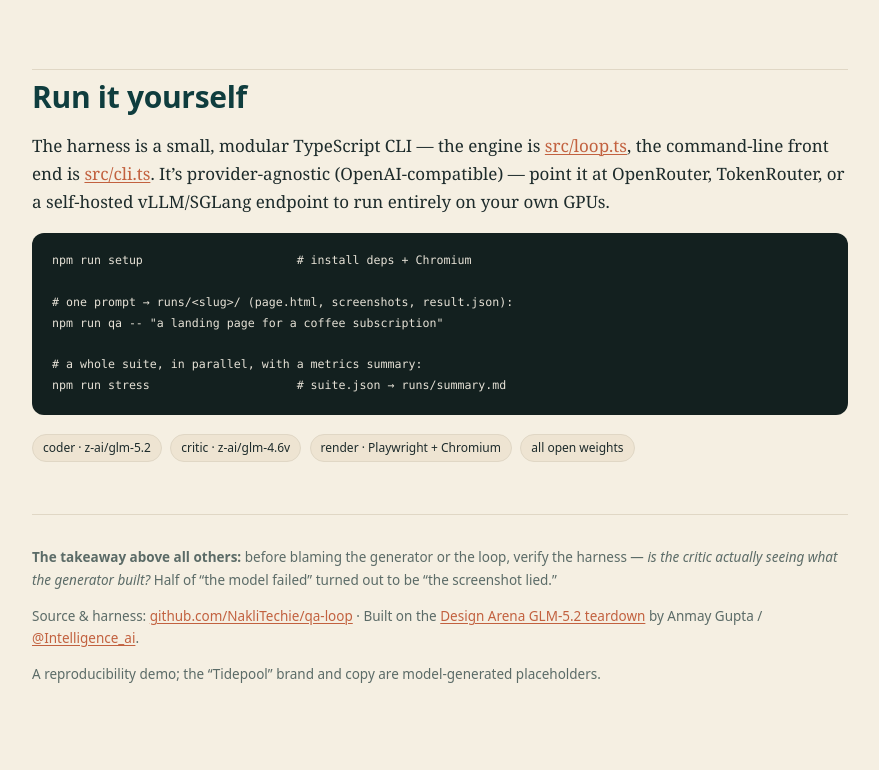
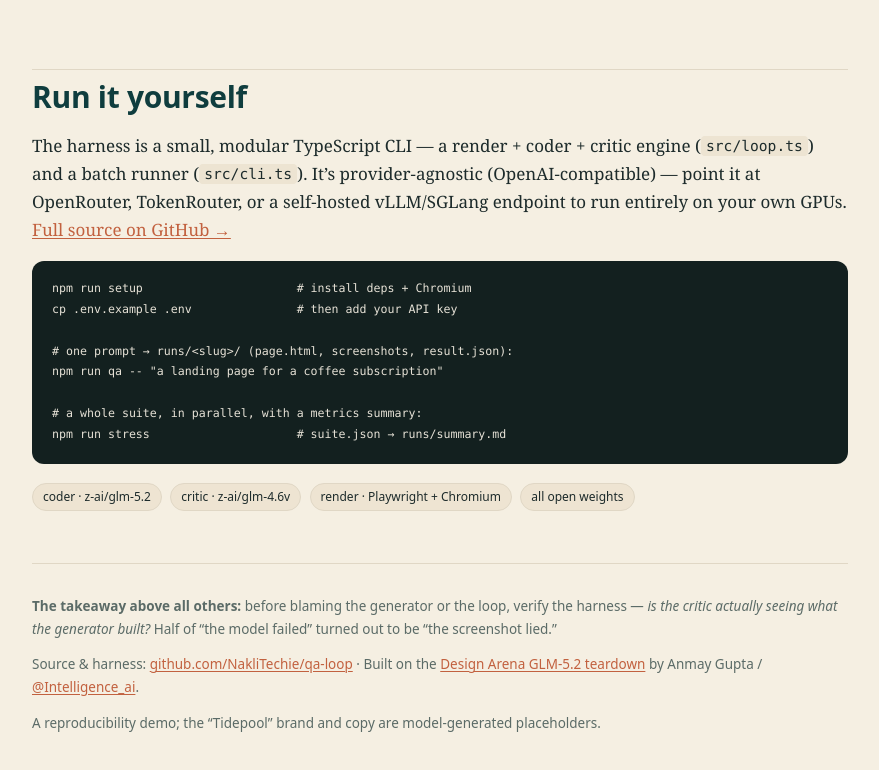
Before and after one commit to NakliTechie/qa-loop, a website: page index.html in a window 1280 px wide. Shown: the part 8766-9536 px from the top of the page, without its empty margins (200-1079 px from the left). Drawn offline with Linux system fonts and the light colour scheme.

Commit message:
Make the package usable out of the box; tidy report links
- add .env.example (placeholder) so `cp .env.example .env` + a key is all
  that's needed to run; .gitignore keeps it while still ignoring real .env*
- report: replace per-file .ts deep links with a single repo link; show the
  cp .env.example .env step in "Run it yourself"
- README: document the .env flow

Co-Authored-By: Claude Opus 4.8 <noreply@anthropic.com>

```diff
--- a/index.html
+++ b/index.html
@@ -189,12 +189,12 @@
   </ol>
 
   <h2>Run it yourself</h2>
-  <p>The harness is a small, modular TypeScript CLI — the engine is
-  <a href="https://github.com/NakliTechie/qa-loop/blob/main/src/loop.ts">src/loop.ts</a>, the command-line
-  front end is <a href="https://github.com/NakliTechie/qa-loop/blob/main/src/cli.ts">src/cli.ts</a>. It’s
-  provider-agnostic (OpenAI-compatible) — point it at OpenRouter, TokenRouter, or a self-hosted
-  vLLM/SGLang endpoint to run entirely on your own GPUs.</p>
+  <p>The harness is a small, modular TypeScript CLI — a render + coder + critic engine
+  (<code>src/loop.ts</code>) and a batch runner (<code>src/cli.ts</code>). It’s provider-agnostic
+  (OpenAI-compatible) — point it at OpenRouter, TokenRouter, or a self-hosted vLLM/SGLang endpoint to
+  run entirely on your own GPUs. <a href="https://github.com/NakliTechie/qa-loop">Full source on GitHub →</a></p>
   <pre><code>npm run setup                      # install deps + Chromium
+cp .env.example .env               # then add your API key
 
 # one prompt → runs/&lt;slug&gt;/ (page.html, screenshots, result.json):
 npm run qa -- "a landing page for a coffee subscription"
```
Also changed, not shown: README.md, 2 other files.
